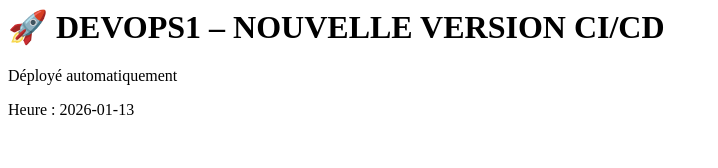
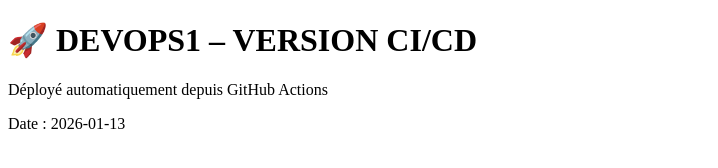
Before and after one commit to Dieynasmb/DEVOPS1, a plain HTML site: page app/index.html in a window 1280 px wide. Shown: the whole page, without its empty margins (0-718 px from the left). Drawn offline with Linux system fonts and the light colour scheme.

Commit message:
test ci cd html update

```diff
--- a/app/index.html
+++ b/app/index.html
@@ -1,3 +1,12 @@
-<h1>🚀 DEVOPS1 – NOUVELLE VERSION CI/CD</h1>
-<p>Déployé automatiquement</p>
-<p>Heure : 2026-01-13</p>
+<!DOCTYPE html>
+<html lang="fr">
+<head>
+  <meta charset="UTF-8">
+  <title>DEVOPS1 CI CD</title>
+</head>
+<body>
+  <h1>🚀 DEVOPS1 – VERSION CI/CD</h1>
+  <p>Déployé automatiquement depuis GitHub Actions</p>
+  <p>Date : 2026-01-13</p>
+</body>
+</html>
```
